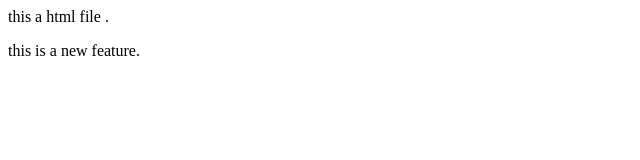
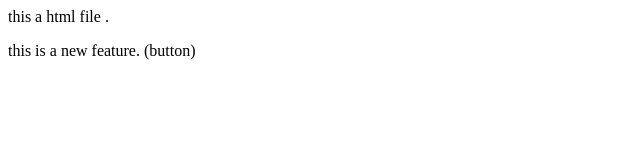
Before and after one commit to akshat7878/LocalRepo, a plain HTML site: page index.html in a window 1280 px wide. Shown: the full height of the page, 0-640 px from the left. Drawn offline with Linux system fonts and the light colour scheme.

Commit message:
add button

```diff
--- a/index.html
+++ b/index.html
@@ -1,3 +1,3 @@
 <p>this a html file .</p>
 <p>this is a new feature.
-</p>
+(button)</p>
```
